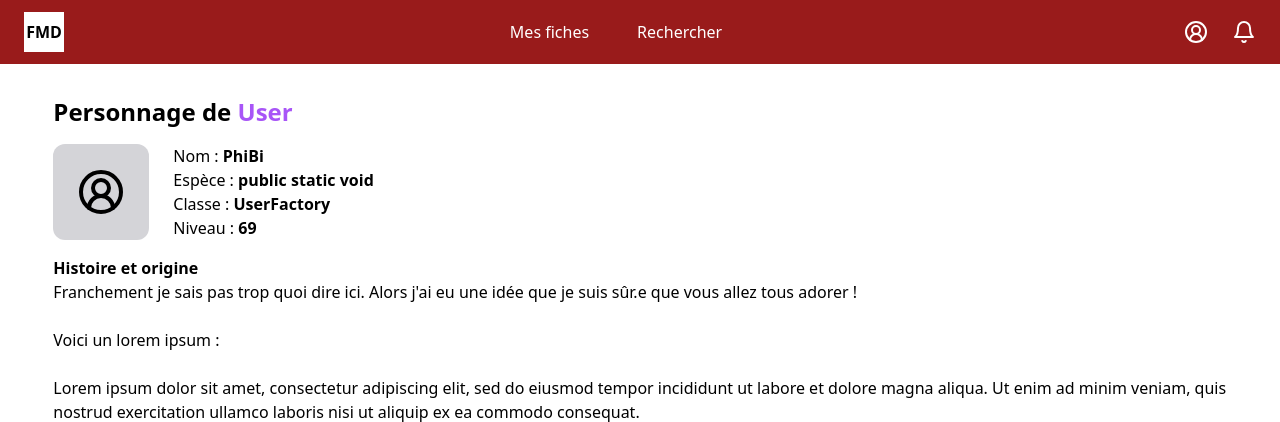
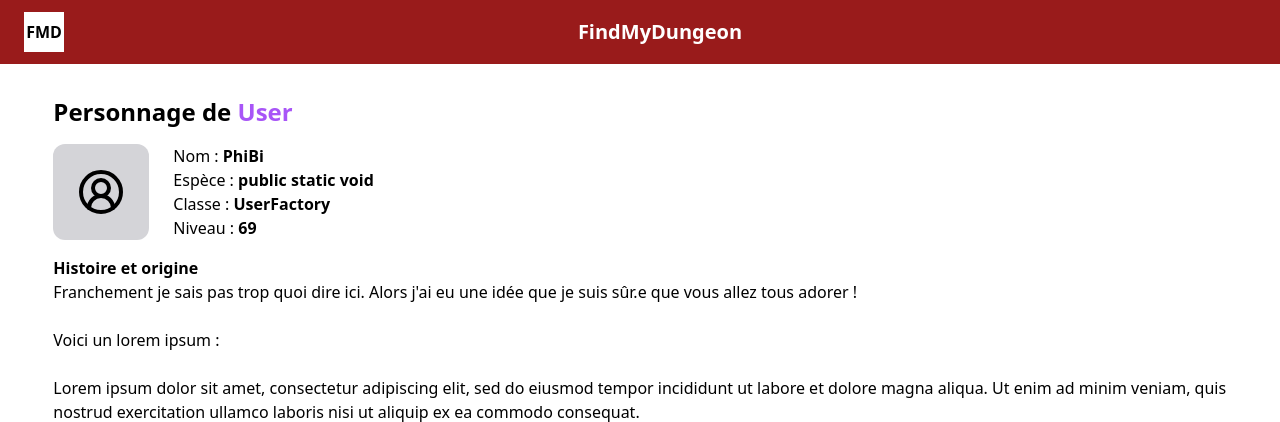
Before and after one commit to Find-My-Dungeon/website, a PHP site: page /views/character.php in a window 1280 px wide. Shown: the top 422 px of the page. Run offline with PHP 8.4, Linux system fonts and the light colour scheme; some libraries are stand-ins or nearby versions.

Commit message:
navbar: Don't show content if not logged in

```diff
--- a/includes/navbar.php
+++ b/includes/navbar.php
@@ -5,7 +5,7 @@
         </div>
     </a>
 
-    <?php if ($page_title != "Login") { ?>
+    <?php if (isset($_SESSION)) { ?>
         <div x-data="{ tab: '' }" class="hidden md:flex flex-row gap-4 md:gap-12 items-center">
             <div @mouseover="tab = 'sheets'" @mouseout="tab = ''" class="relative py-3">
                 <h2 class="menu-dropdown">Mes fiches</h2>
@@ -88,6 +88,6 @@
                 </div>
         </button>
     <?php } else { ?>
-        <h2 class="hidden md:block text-xl font-bold mx-auto">FindMyDungeon</h2>
+        <h2 class="block text-xl font-bold mx-auto">FindMyDungeon</h2>
     <?php } ?>
 </header>
```
